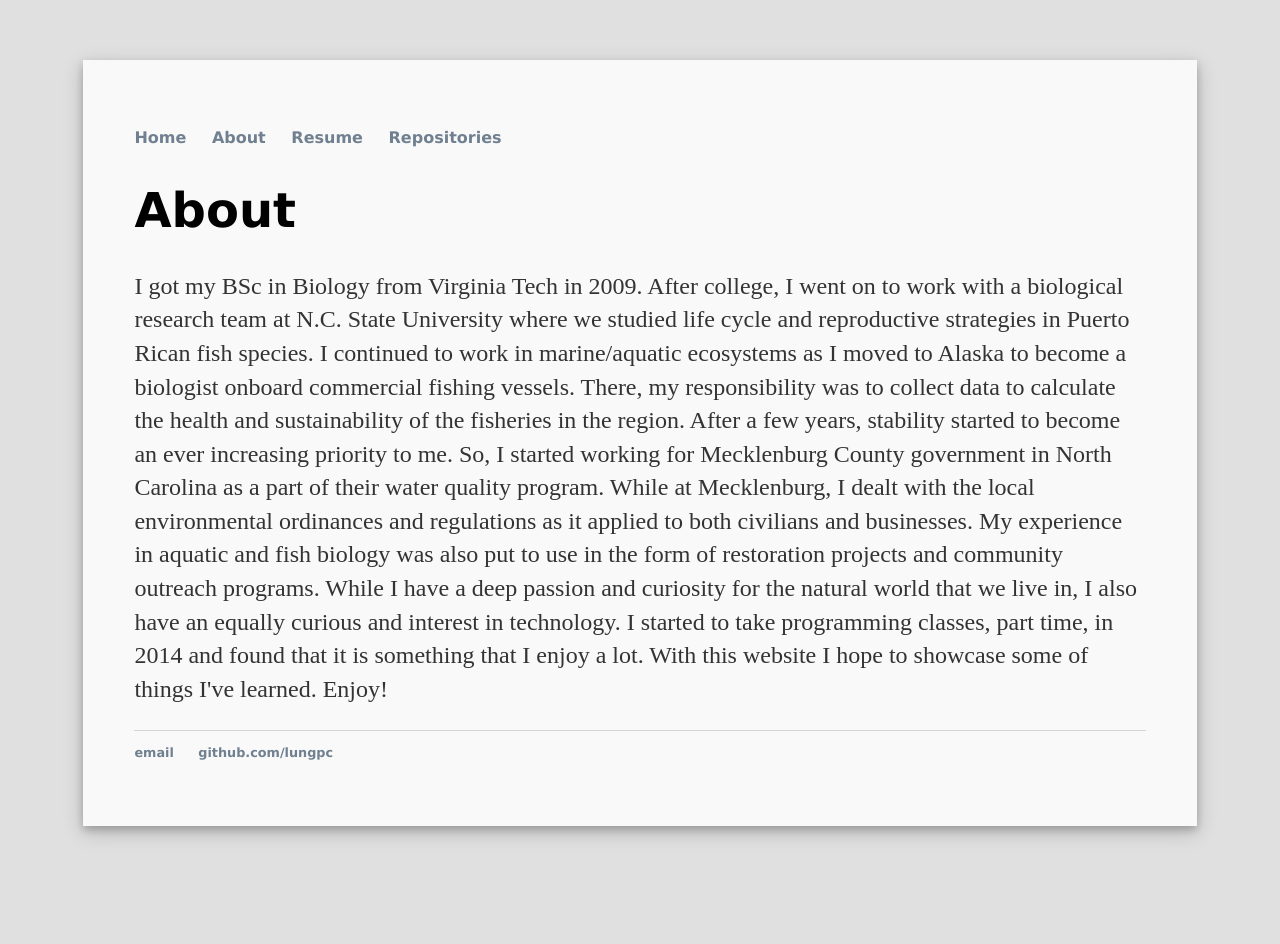
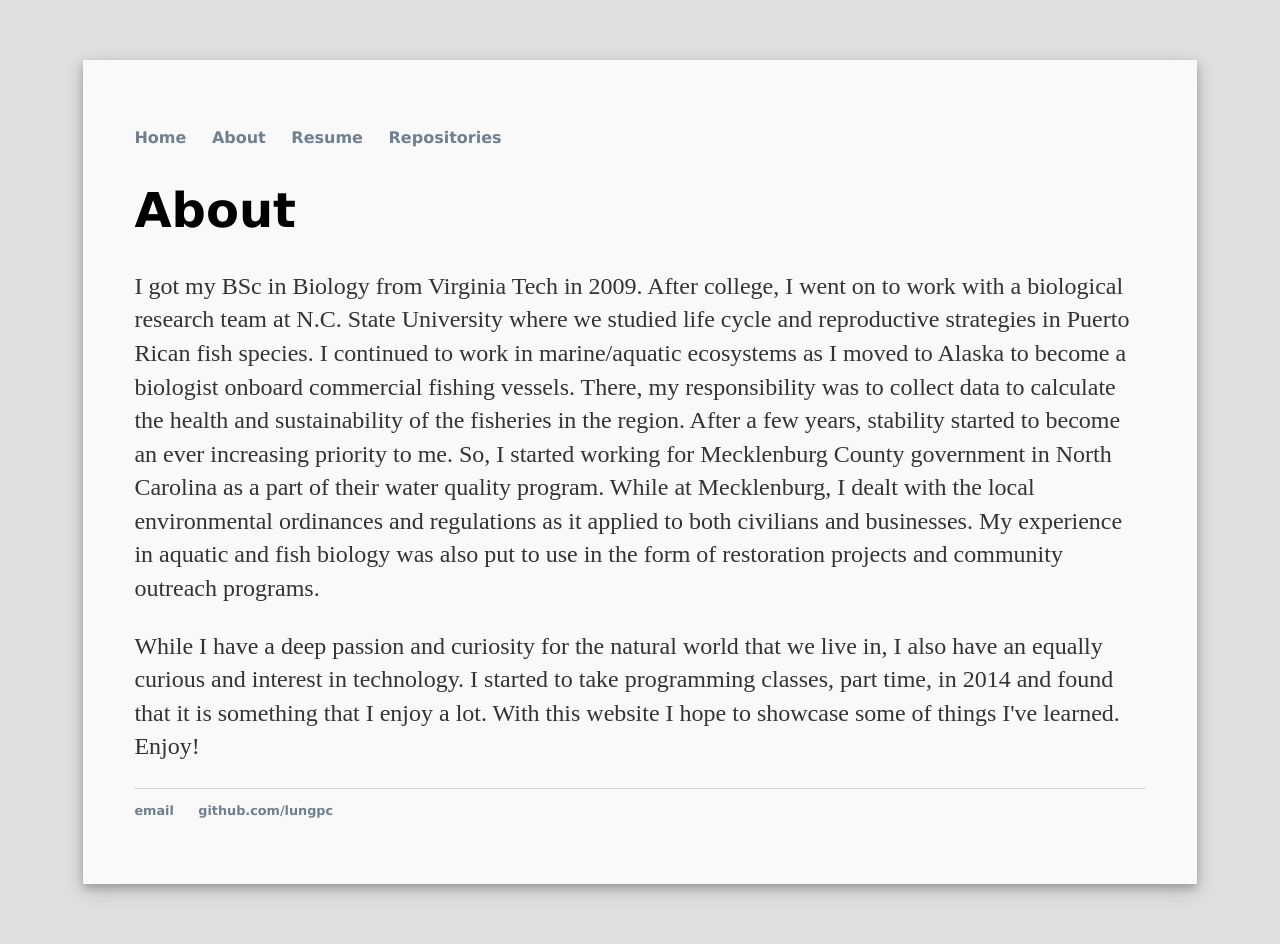
Before and after one commit to lungpc/lungpc.github.io, a Jekyll site: the page built from about/index.html, in a window 1280 px wide. Built offline with Jekyll 4.4.1, drawn with Linux system fonts in a browser that asks for light colours; before the commit the page ends 900 px from its top, so only the background shows below that.

```diff
--- a/about/index.html
+++ b/about/index.html
@@ -12,9 +12,9 @@ title: About Philip Lung
   ever increasing priority to me. So, I started working for Mecklenburg County government in North Carolina as a part of their
   water quality program. While at Mecklenburg, I dealt with the local environmental ordinances and regulations as it applied to both
   civilians and businesses. My experience in aquatic and fish biology was also put to use in the form of restoration projects and
-  community outreach programs.
+  community outreach programs.</p>
 
-  While I have a deep passion and curiosity for the natural world that we live in, I also have an equally curious and interest in
+  <p>While I have a deep passion and curiosity for the natural world that we live in, I also have an equally curious and interest in
   technology. I started to take programming classes, part time, in 2014 and found that it is something that I enjoy a lot. With this
   website I hope to showcase some of things I've learned. Enjoy!</p>
 </div>
```
